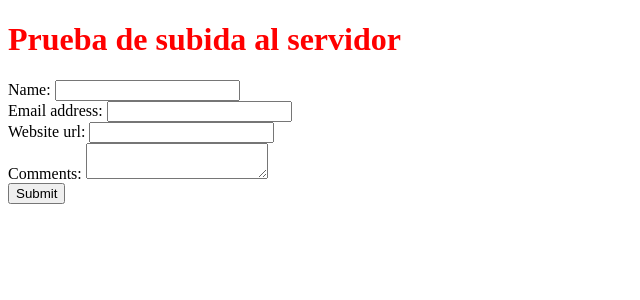
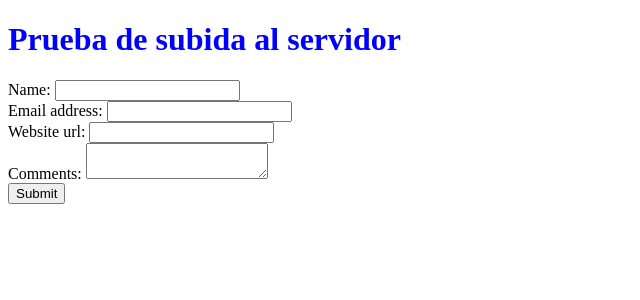
Before and after one commit to SantiagoAlarcon/practicasGAE, a Flask app: page /form in a window 1280 px wide. Shown: the top 300 px of the page, without its empty margins (0-640 px from the left). Run offline with Flask 2, Linux system fonts and the light colour scheme.

Commit message:
intentando meter todo

```diff
--- a/basicApp/static/style.css
+++ b/basicApp/static/style.css
@@ -1,3 +1,3 @@
 h1  {
-    color:red;
+    color:blue;
 }
```
Also changed, not shown: 2 other files.
